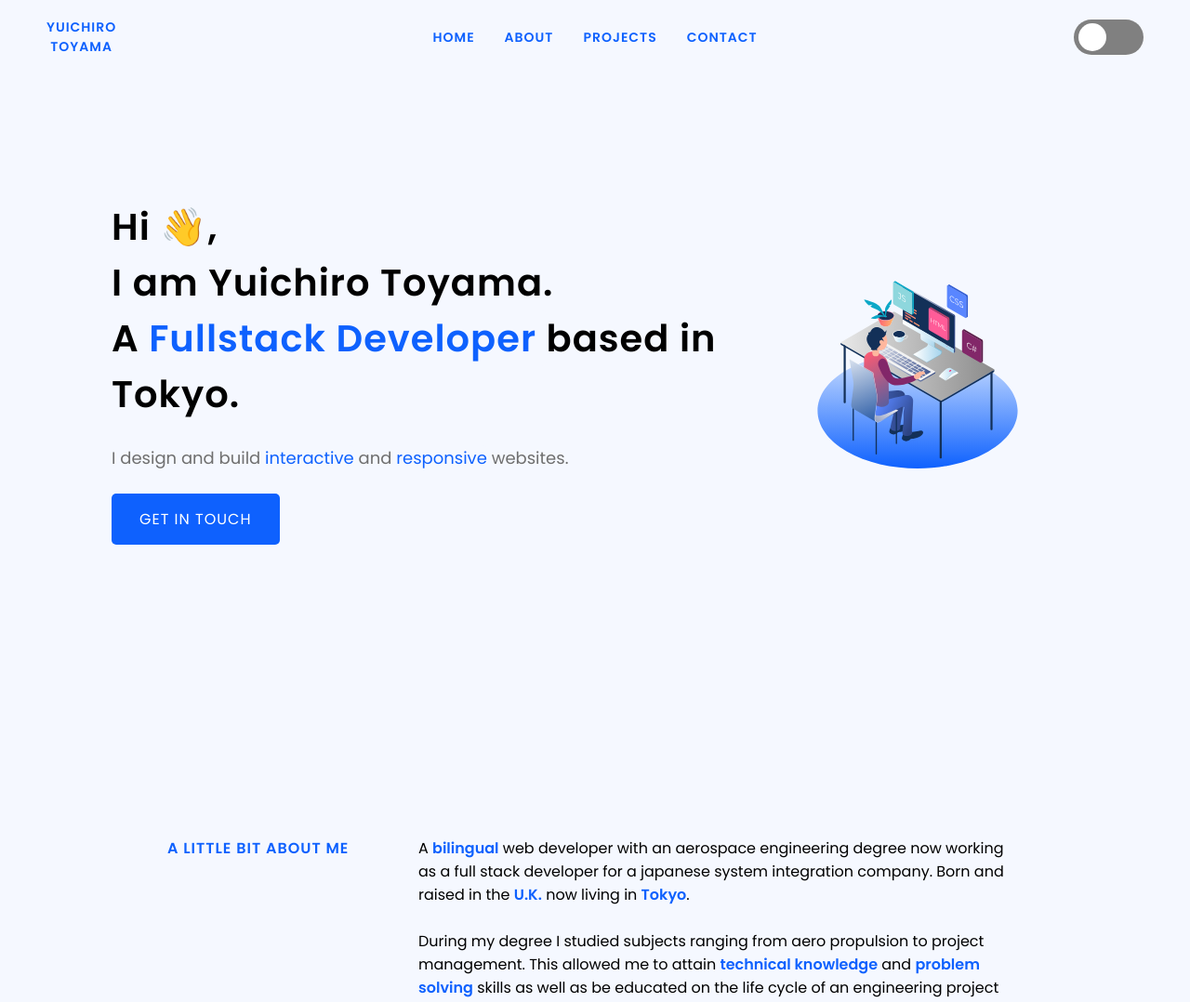
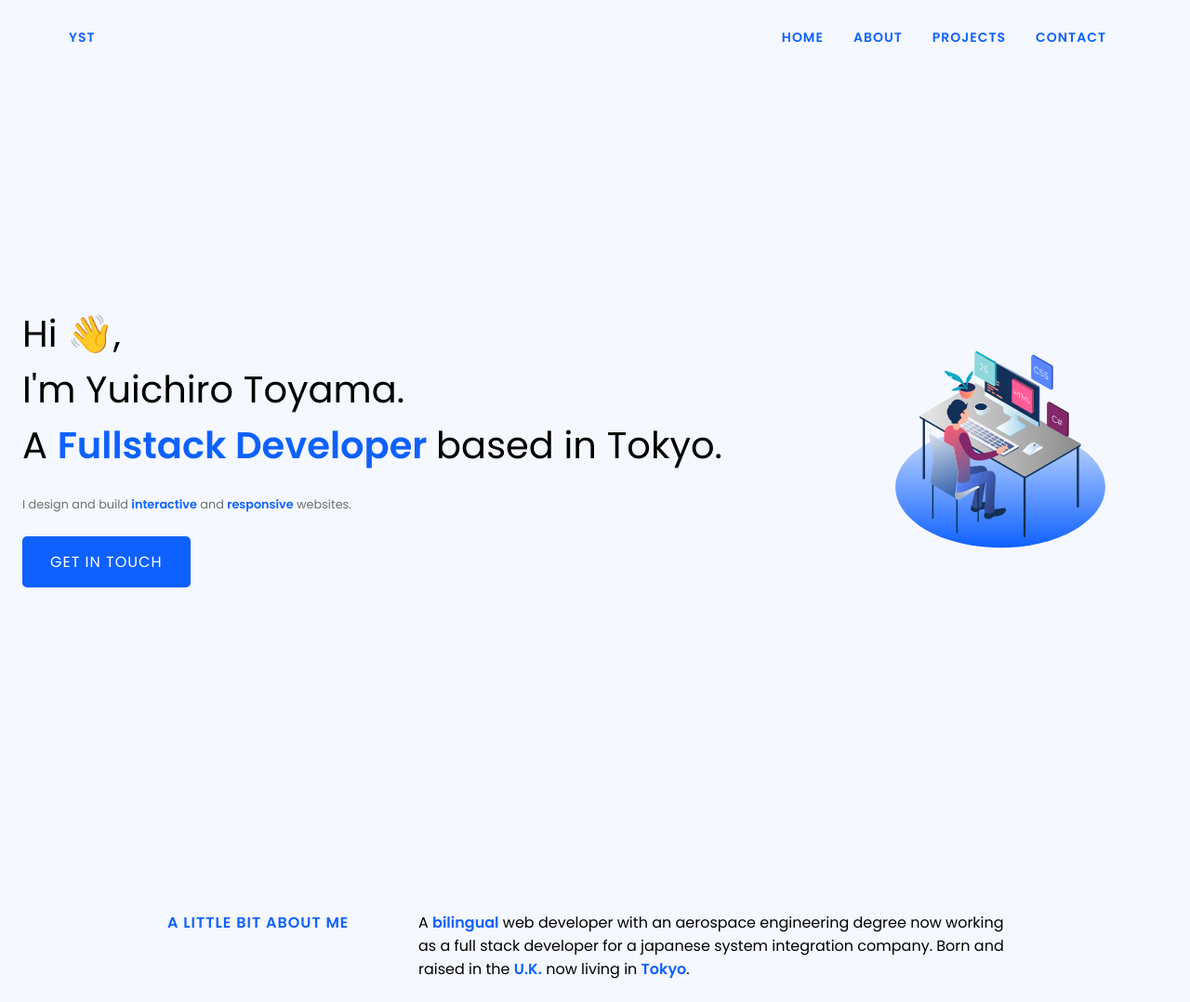
Before and after one commit to yt1872/react-portfolio-v2, a React (Create React App) app: page /About in a window 1280 px wide. Shown: the top 1078 px of the page at 93% size. Built offline with nearby package versions, Linux system fonts and the light colour scheme.

Commit message:
finished adding gsap animation to svg and some styling

```diff
--- a/src/App.scss
+++ b/src/App.scss
@@ -13,6 +13,10 @@ $grey: #6f6f6f;
   box-sizing: border-box;
 }
 
+#root {
+  padding: 0 24px;
+}
+
 .text-highlight {
   // background-color: $secondary-blue;
   color: $primary-blue;
@@ -20,6 +24,7 @@ $grey: #6f6f6f;
   font-style: normal;
   // padding: 2px 8px 4px;
   border-radius: 5px;
+  font-weight: 600;
 }
 
 h2 {
@@ -69,3 +74,9 @@ a {
     // border: 2px solid $primary-blue;
   }
 }
+
+// @media screen and (min-width: 768px) {
+//   #root {
+//     padding: 0px 48px;
+//   }
+// }
--- a/src/components/About.scss
+++ b/src/components/About.scss
@@ -1,19 +1,22 @@
 @import "../App.scss";
 
 .about-container {
+  padding: 0px 32px;
   // display: flex;
-  // justify-content: space-evenly;
+  // justify-content: center;
+  margin-bottom: 48px;
 }
 
 .about-section {
   display: flex;
-  padding: 100px 170px 0px;
-  justify-content: center;
+  flex-direction: column;
+  margin-bottom: 32px;
 }
 
 .about-title {
   width: 200px;
   margin-right: 70px;
+  margin-bottom: 16px;
 }
 
 .about-content {
@@ -34,7 +37,7 @@
 }
 
 .skills-sublist {
-  font-size: 16px;
+  font-size: 1rem;
   ul {
     list-style-type: none;
     li {
@@ -45,7 +48,7 @@
 
 .about-resume {
   display: flex;
-  padding: 50px 0px 0px;
+  // padding: 50px 0px 0px;
   justify-content: center;
 }
 
@@ -64,10 +67,22 @@
   }
 }
 
-@media screen and (max-width: 1000px) {
+@media screen and (min-width: 768px) {
   .about-section {
-    display: block;
+    display: flex;
+    padding: 0px 120px;
+    // justify-content: center;
+    flex-direction: column;
+    margin-bottom: 32px;
+  }
+}
+
+@media screen and (min-width: 1000px) {
+  .about-section {
+    flex-direction: row;
     // height: 100vh;
+    justify-content: center;
+
     padding: 100px 100px 0px;
   }
   .about-title {
--- a/src/components/Navbar.js
+++ b/src/components/Navbar.js
@@ -41,8 +41,8 @@ function Navbar() {
           <div className="navbar-container container">
             <Link to="/" className="navbar-logo" onClick={closeMobileMenu}>
               <div className="nav-logo">
-                <span>YUICHIRO</span>
-                <span>TOYAMA</span>
+                <span>YST</span>
+                {/* <span>TOYAMA</span> */}
               </div>
             </Link>
             <div className="menu-icon" onClick={handleClick}>
@@ -94,10 +94,10 @@ function Navbar() {
                 </Link>
               </li>
             </ul>
-            <div>
+            {/* <div>
               <input type="checkbox" id="switch" />
               <label for="switch">Toggle</label>
-            </div>
+            </div> */}
           </div>
         </div>
       </IconContext.Provider>
--- a/src/components/Navbar.scss
+++ b/src/components/Navbar.scss
@@ -9,9 +9,9 @@
   font-size: 14px;
   font-weight: 800;
   top: 0;
-  position: fixed;
+  position: sticky;
   z-index: 11;
-  width: 100vw;
+  width: 100%;
 }
 
 .navbar-container {
--- a/src/components/Projects.scss
+++ b/src/components/Projects.scss
@@ -2,8 +2,9 @@
 
 .projects-container {
   display: flex;
-  padding: 100px 170px 0px;
+  padding: 0px 32px;
   justify-content: center;
+  flex-direction: column;
 }
 
 .projects-card-title {
@@ -40,12 +41,21 @@
   border-radius: 5px;
 }
 
-@media screen and (max-width: 1000px) {
+@media screen and (min-width: 768px) {
   .projects-container {
-    display: block;
-    padding: 100px 100px 0px;
+    flex-direction: column;
+    // height: 100vh;
+    padding: 0 120px;
   }
   .projects-card {
     width: 100%;
   }
 }
+
+@media screen and (min-width: 1000px) {
+  .projects-container {
+    flex-direction: row;
+    // height: 100vh;
+    // padding: 0 120px;
+  }
+}
--- a/src/components/hero.js
+++ b/src/components/hero.js
@@ -27,7 +27,7 @@ function Hero() {
     <div className="hero-container" id="home">
       <div className="hero-left" ref={(el) => (textItem = el)}>
         <div className="hero-name">Hi &#x1f44b;,</div>
-        <div className="hero-name">I am Yuichiro Toyama.</div>
+        <div className="hero-name">I'm Yuichiro Toyama.</div>
         <div className="hero-name">
           A <i className="text-highlight">Fullstack Developer&nbsp;</i>
           based in Tokyo.
--- a/src/components/hero.scss
+++ b/src/components/hero.scss
@@ -6,7 +6,7 @@
   flex-direction: column;
   margin-top: 80px;
   justify-content: center;
-  padding: 0 20px;
+  // padding: 48px 32px 0px;
 }
 
 .hero-left {
@@ -17,14 +17,14 @@
 
 .hero-name {
   color: black;
-  font-weight: 700;
-  font-size: 22px;
-  letter-spacing: 1px;
+  // font-weight: 700;
+  font-size: 1.6rem;
+  // letter-spacing: 1px;
 }
 
 .hero-intro {
   color: $grey;
-  font-size: 18px;
+  font-size: 0.8rem;
   margin-top: 10px;
 }
 
@@ -36,12 +36,20 @@
   margin-top: 25px;
 }
 
+@media screen and (min-width: 768px) {
+  .hero-container {
+    flex-direction: column;
+    height: 100vh;
+    // padding: 0 120px;
+  }
+}
+
 @media screen and (min-width: 1000px) {
   .hero-container {
     flex-direction: row;
     height: 100vh;
     align-items: center;
-    padding: 0 120px;
+    // padding: 0 120px;
     justify-content: space-between;
     margin: 0 auto;
     max-width: 1300px;
```
